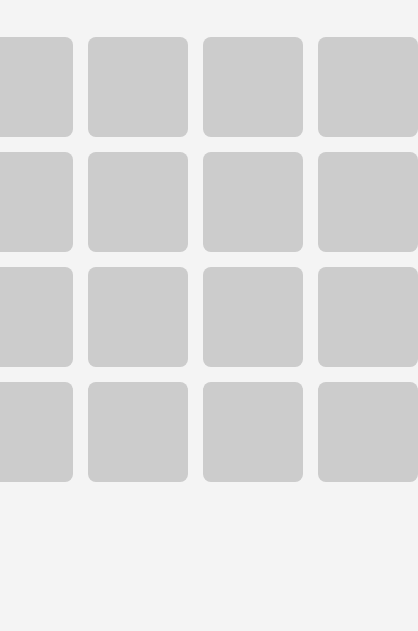
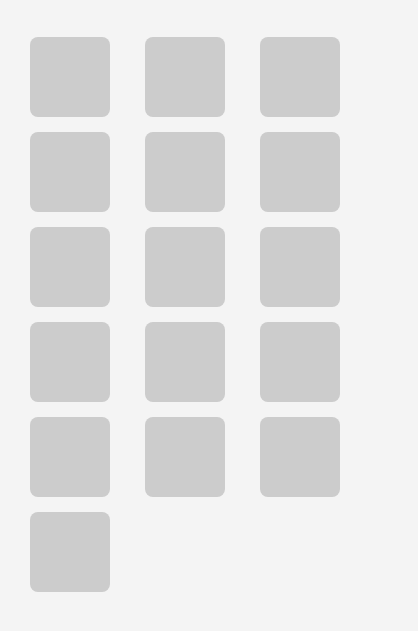
Before and after one commit to TarZoltan/Memory_game, a plain HTML site: page index.html in a window 390 px wide. Shown: the part 121-752 px from the top of the page, 418 px wide, since content can reach past the window. Drawn offline with Linux system fonts and the light colour scheme.

Commit message:
making it responsive

```diff
--- a/style.css
+++ b/style.css
@@ -4,9 +4,13 @@ body {
   background: #f4f4f4;
 }
 
+h1 {
+  margin-bottom: 20px;
+}
+
 .game-board {
   display: grid;
-    grid-template-columns: repeat(4, 100px);
+  grid-template-columns: repeat(4, 100px); /* alapértelmezett 4 oszlop */
   gap: 15px;
   justify-content: center;
   margin: 40px auto;
@@ -34,3 +38,22 @@ body {
     background-color: lightgreen;
     cursor: default;
   }
+
+
+@media (max-width: 780px) {
+  .game-board {
+    grid-template-columns: repeat(3, 100px);
+  }
+}
+
+@media (max-width: 480px) {
+  .game-board {
+    grid-template-columns: repeat(3, 100px);
+  }
+
+  .card {
+    font-size: 30px;
+    width: 80px;
+    height: 80px;
+  }
+}
```
Lines whose indentation alone changed are shown as unchanged.
